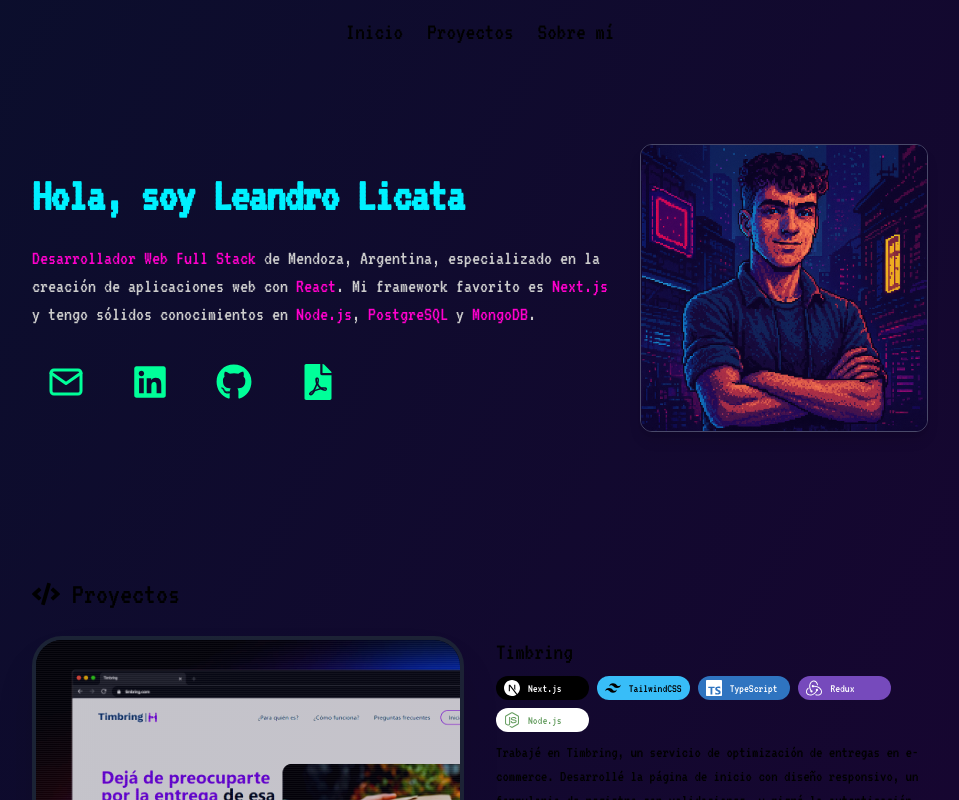
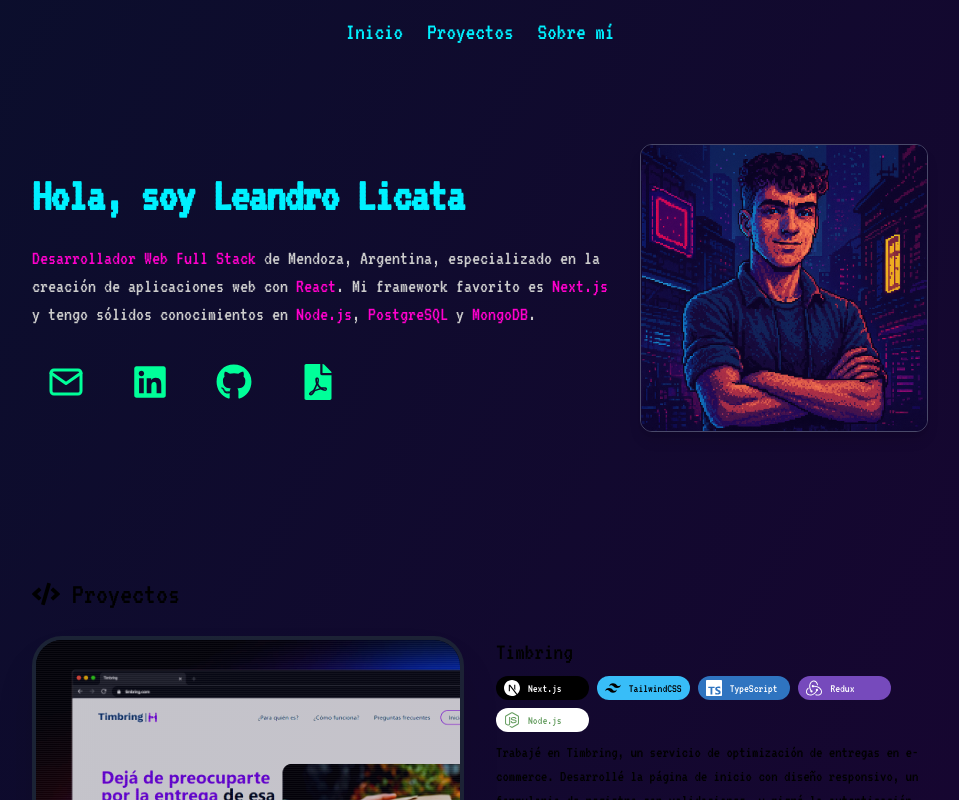
Before and after one commit to LeandroLicata/web-portfolio, a Next.js app: page / in a window 1280 px wide. Shown: the top 800 px of the page, without its empty margins (160-1119 px from the left). Built offline with nearby package versions, Linux system fonts and the light colour scheme.

Commit message:
header color palette

```diff
--- a/src/components/Header.tsx
+++ b/src/components/Header.tsx
@@ -43,15 +43,15 @@ export default function Header() {
 
   return (
     <header
-      className={`fixed top-0 z-10 w-full mx-auto transition-all text-blue-neon ${
-        scrolled ? "bg-gray-800/90" : "bg-none"
+      className={`fixed top-0 z-10 w-full mx-auto transition-all text-accent-blue ${
+        scrolled ? "bg-background-from/80 backdrop-blur-md" : "bg-transparent"
       }`}
     >
       <nav className="flex items-center justify-center px-3 py-2 text-2xl font-medium rounded-full">
         {navItems.map((link) => (
           <Link
             key={link.label}
-            className="relative block px-3 py-2 transition hover:text-pink"
+            className="relative block px-3 py-2 transition-colors duration-200 hover:text-accent-pink"
             aria-label={link.label}
             href={link.url}
           >
```
